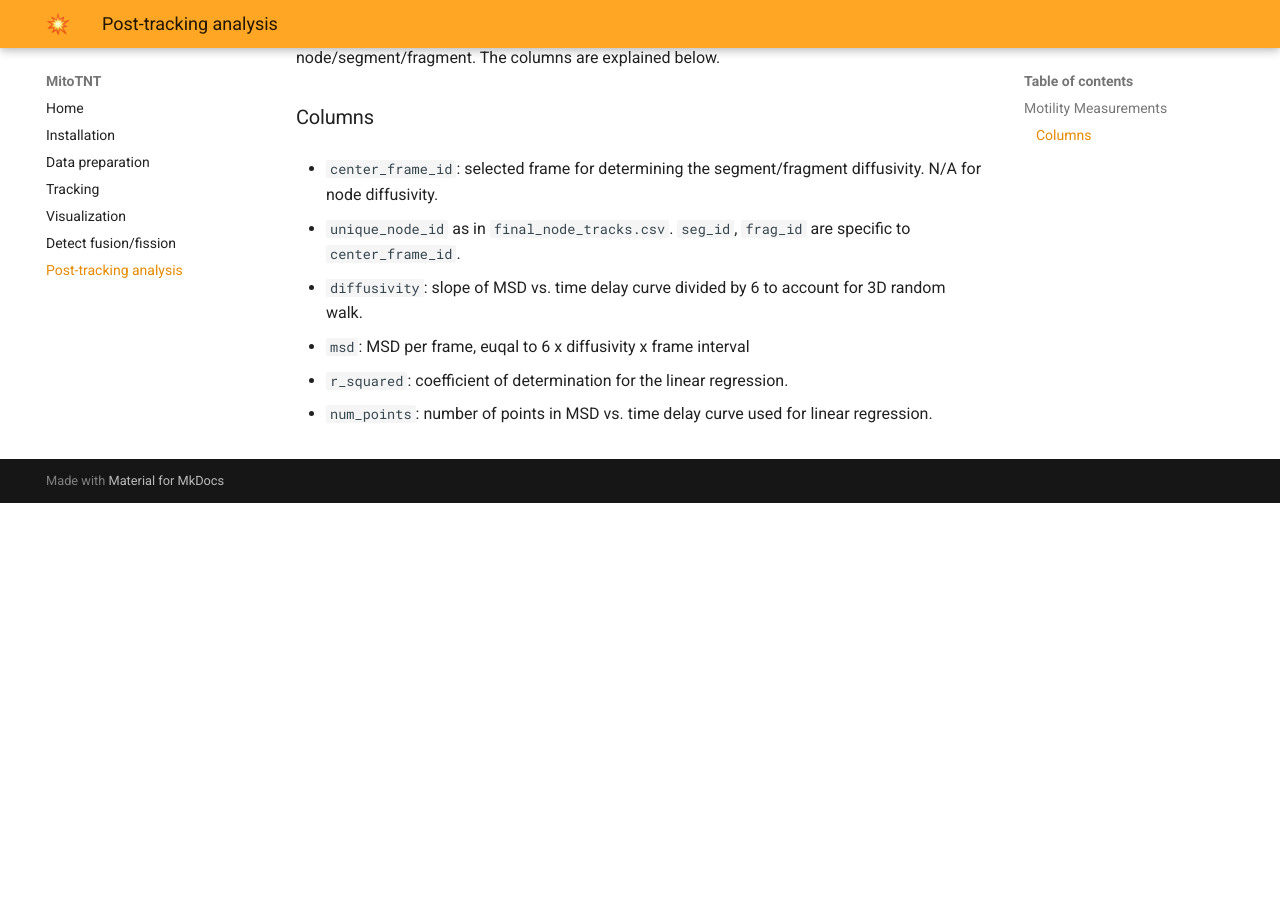
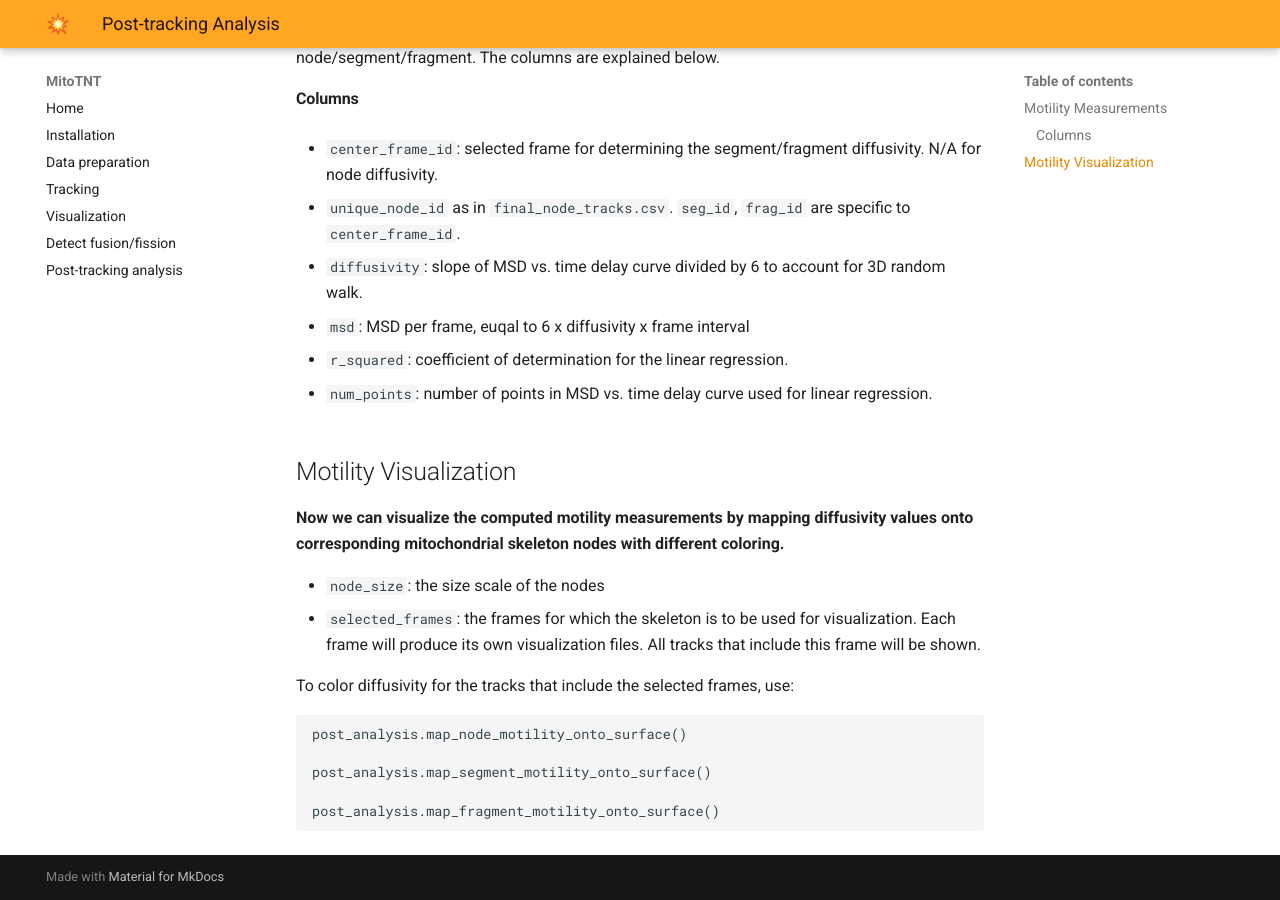
Before and after one commit to pylattice/MitoTNT, an MkDocs documentation site: the page built from docs/6_post-tracking_analysis.md, in a window 1280 px wide and 900 px high, scrolled down 1081 px. Built offline with MkDocs 1.6.1 and Material for MkDocs 9.7.7, drawn with Linux system fonts in a browser that asks for light colours; before the commit the page ends 1584 px from its top, so only the background shows below that; some of the changed text lies outside the part shown.

Commit message:
Update and rename 6_post_analysis.md to 6_post-tracking_analysis.md

````diff
--- a/docs/6_post_analysis.md
+++ b/docs/6_post-tracking_analysis.md
@@ -32,7 +32,7 @@
 ```
 
 The data is saved in `analy_motility_dir/*diffusivity.csv` files. Each row is a node/segment/fragment. The columns are explained below.
-### Columns
+#### Columns
 
  - `center_frame_id`: selected frame for determining the segment/fragment diffusivity. N/A for node diffusivity.
 
@@ -45,3 +45,18 @@
  - `r_squared`: coefficient of determination for the linear regression.
 
  - `num_points`: number of points in MSD vs. time delay curve used for linear regression.
+
+## Motility Visualization
+**Now we can visualize the computed motility measurements by mapping diffusivity values onto corresponding mitochondrial skeleton nodes with different coloring.**
+
+- `node_size`: the size scale of the nodes
+- `selected_frames`: the frames for which the skeleton is to be used for visualization. Each frame will produce its own visualization files. All tracks that include this frame will be shown.
+
+To color diffusivity for the tracks that include the selected frames, use:
+```
+post_analysis.map_node_motility_onto_surface()
+
+post_analysis.map_segment_motility_onto_surface()
+
+post_analysis.map_fragment_motility_onto_surface()
+```
````
Also changed, not shown: other parts of docs/6_post-tracking_analysis.md (+1 -1 lines).
